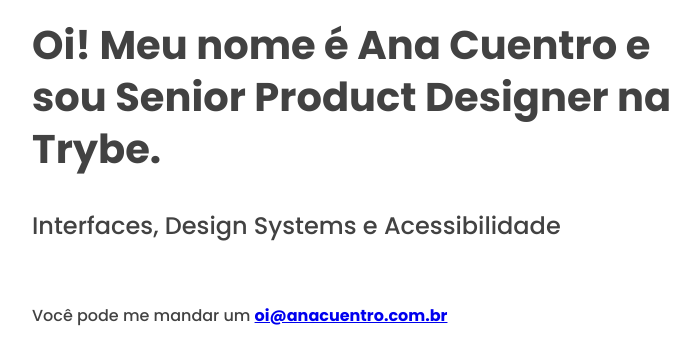
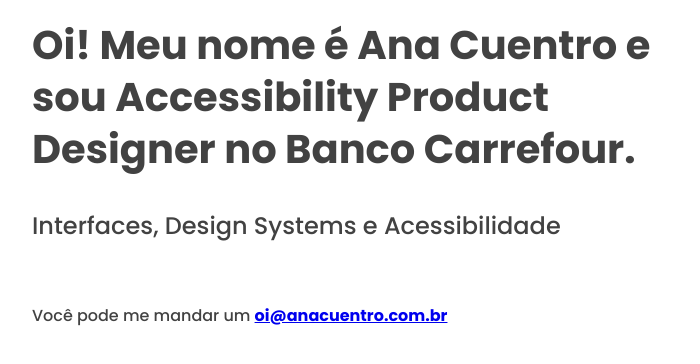
Before and after one commit to anacuentro/ana.design, a plain HTML site: page index.html in a window 1280 px wide. Shown: the part 180-544 px from the top of the page, without its empty margins (6-706 px from the left). Drawn offline with Linux system fonts and the light colour scheme.

Commit message:
Update index.html

```diff
--- a/index.html
+++ b/index.html
@@ -19,7 +19,7 @@
 
     <div class="item">
         <img src="https://emojipedia-us.s3.dualstack.us-west-1.amazonaws.com/thumbs/240/apple/237/raised-hand-with-part-between-middle-and-ring-fingers_1f596.png" height="60px"alt="Mão de Spock">
-        <h1>Oi! Meu nome é Ana Cuentro e sou Senior Product Designer na Trybe.</h1>
+        <h1>Oi! Meu nome é Ana Cuentro e sou Accessibility Product Designer no Banco Carrefour.</h1>
         <h2>Interfaces, Design Systems e Acessibilidade</h2>
         <p>Você pode me mandar um <a href="mailto:oi@anacuentro.com.br"><strong>oi@anacuentro.com.br</strong></a>
     </div>
```
